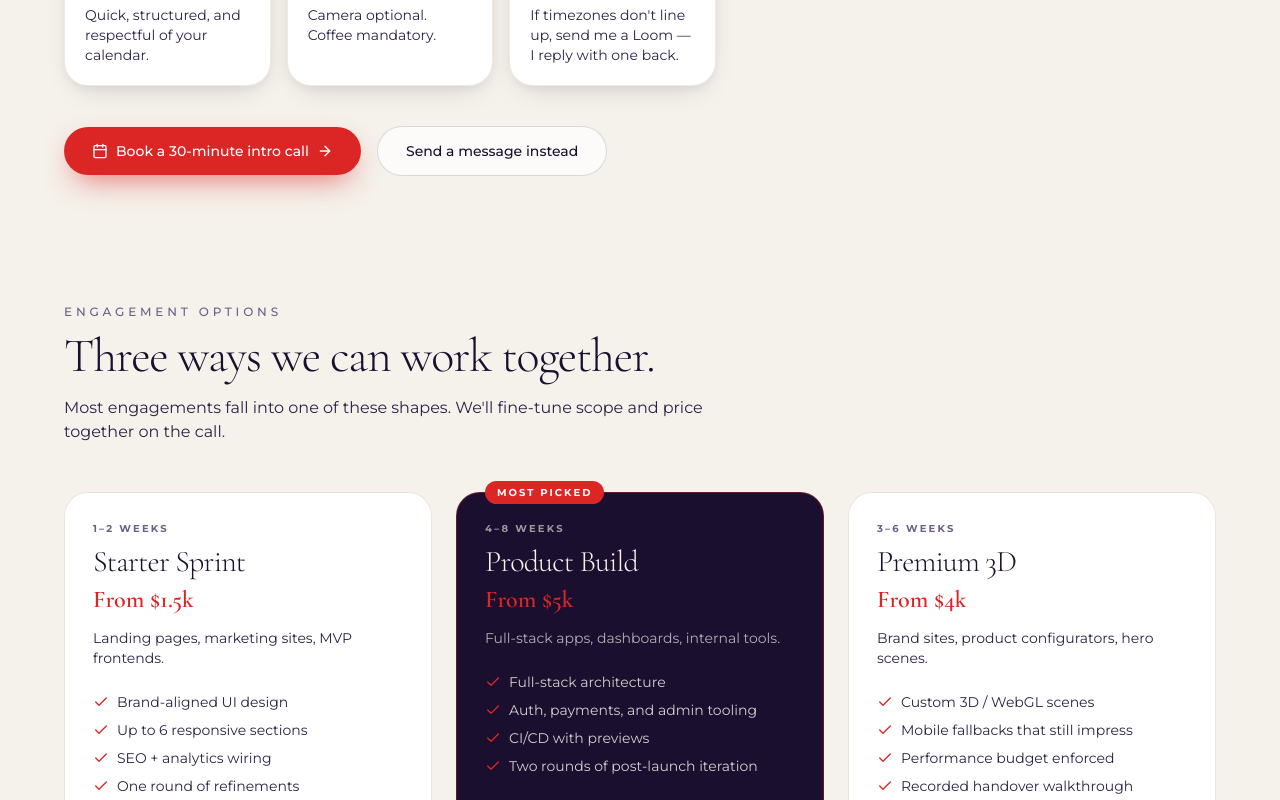
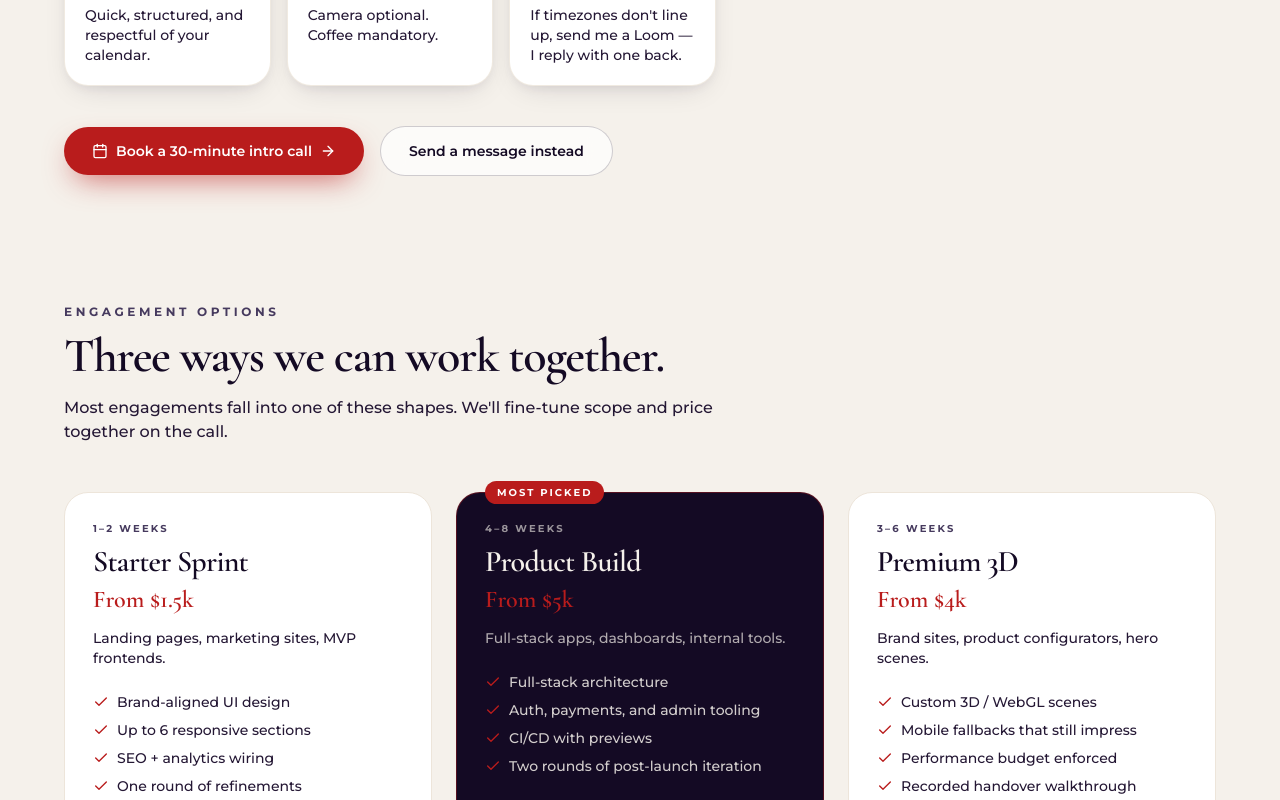
Before and after one commit to ArshPunisher/Portfolio-Arsh, a Next.js app: page /booking in a window 1280 px wide. Shown: the part 560-1360 px from the top of the page. Built offline with nearby package versions, Linux system fonts and the light colour scheme.

Commit message:
style: darken palette and strengthen type weights sitewide

```diff
--- a/src/app/globals.css
+++ b/src/app/globals.css
@@ -3,33 +3,68 @@
 @tailwind utilities;
 
 :root {
-  --color-primary: 124 58 237;
-  --color-secondary: 167 139 250;
-  --color-accent: 220 38 38;
+  --color-primary: 91 33 214;
+  --color-secondary: 109 77 227;
+  --color-accent: 185 28 28;
   --color-bg: 245 241 235;
-  --color-ink: 26 15 46;
-  --accent-rgb: 220 38 38;
+  --color-ink: 20 10 36;
+  --accent-rgb: 185 28 28;
+  --bottom-nav-h: calc(66px + env(safe-area-inset-bottom, 0px));
 }
 
 [data-accent="violet"] {
-  --accent-rgb: 124 58 237;
+  --accent-rgb: 91 33 214;
 }
 [data-accent="lilac"] {
-  --accent-rgb: 167 139 250;
+  --accent-rgb: 109 77 227;
 }
 [data-accent="red"] {
-  --accent-rgb: 220 38 38;
+  --accent-rgb: 185 28 28;
+}
+
+html {
+  /* clip (not hidden) keeps position: sticky working while killing sideways scroll */
+  overflow-x: clip;
+  -webkit-text-size-adjust: 100%;
 }
 
 html,
 body {
+  max-width: 100%;
   background: rgb(var(--color-bg));
   color: rgb(var(--color-ink));
   font-family: var(--font-montserrat), "Montserrat", system-ui, sans-serif;
+  /* Medium as the floor — nothing in this UI should read as thin */
+  font-weight: 500;
   -webkit-font-smoothing: antialiased;
   -moz-osx-font-smoothing: grayscale;
   text-rendering: optimizeLegibility;
   scroll-behavior: smooth;
+}
+
+/* Touch-first defaults */
+button,
+a,
+[role="button"],
+input,
+select,
+textarea {
+  -webkit-tap-highlight-color: rgba(20, 10, 36, 0.06);
+}
+
+/* iOS zooms the page when a control's text is under 16px */
+input,
+select,
+textarea {
+  font-size: 16px;
+}
+
+@media (min-width: 640px) {
+  input,
+  select,
+  textarea {
+    font-size: 14px;
+  }
 }
 
 @media (min-width: 1024px) {
@@ -66,16 +101,25 @@ body {
 
 @layer components {
   .container-luxe {
-    @apply mx-auto w-full max-w-[1440px] px-6 sm:px-8 lg:px-12 xl:px-16;
+    @apply mx-auto w-full max-w-[1440px] px-5 sm:px-8 lg:px-12 xl:px-16;
   }
 
   .h-display {
     font-family: var(--font-cormorant), "Cormorant Garamond", serif;
-    @apply font-light tracking-tight leading-[1.05];
+    @apply font-semibold tracking-tight leading-[1.08];
   }
 
   .h-eyebrow {
-    @apply text-xs uppercase tracking-[0.32em] text-ink-muted font-medium;
+    @apply text-[11px] uppercase tracking-[0.24em] text-ink-muted font-bold sm:text-xs sm:tracking-[0.3em];
+  }
+
+  /* Every section on the site shares one vertical rhythm — tighter on phones */
+  .section-y {
+    @apply py-16 sm:py-24 md:py-32;
+  }
+
+  .page-top {
+    @apply pt-24 sm:pt-32 md:pt-40;
   }
 
   .glass-card {
@@ -87,11 +131,11 @@ body {
   }
 
   .gold-button {
-    @apply relative inline-flex items-center justify-center gap-2 rounded-full bg-accent px-7 py-3.5 text-sm font-medium text-white shadow-[0_12px_30px_-10px_rgba(220,38,38,0.7)] transition-all duration-300 ease-luxe hover:-translate-y-0.5 hover:shadow-[0_20px_40px_-10px_rgba(220,38,38,0.85)] active:translate-y-0;
+    @apply relative inline-flex min-h-[48px] items-center justify-center gap-2 rounded-full bg-accent px-6 py-3.5 text-sm font-semibold text-white shadow-[0_12px_30px_-10px_rgba(185,28,28,0.7)] transition-all duration-300 ease-luxe hover:-translate-y-0.5 hover:shadow-[0_20px_40px_-10px_rgba(185,28,28,0.85)] active:translate-y-0 sm:px-7;
   }
 
   .ghost-button {
-    @apply relative inline-flex items-center justify-center gap-2 rounded-full border border-ink/15 bg-white/70 px-7 py-3.5 text-sm font-medium text-ink backdrop-blur-md transition-all duration-300 ease-luxe hover:-translate-y-0.5 hover:border-ink/30 hover:bg-white;
+    @apply relative inline-flex min-h-[48px] items-center justify-center gap-2 rounded-full border border-ink/20 bg-white/70 px-6 py-3.5 text-sm font-semibold text-ink backdrop-blur-md transition-all duration-300 ease-luxe hover:-translate-y-0.5 hover:border-ink/35 hover:bg-white sm:px-7;
   }
 
   .accent-text {
--- a/tailwind.config.js
+++ b/tailwind.config.js
@@ -16,7 +16,7 @@ module.exports = {
     extend: {
       colors: {
         primary: {
-          DEFAULT: "#7C3AED",
+          DEFAULT: "#5B21D6",
           50: "#F4EEFE",
           100: "#E5D6FC",
           200: "#CAAEF9",
@@ -38,7 +38,7 @@ module.exports = {
           700: "#3D2B85",
         },
         accent: {
-          DEFAULT: "#DC2626",
+          DEFAULT: "#B91C1C",
           50: "#FBE9E9",
           100: "#F6CACA",
           200: "#EF9494",
@@ -49,10 +49,10 @@ module.exports = {
           700: "#5F0D0D",
         },
         ink: {
-          DEFAULT: "#1A0F2E",
-          soft: "#2D2244",
-          muted: "#6B5F87",
-          subtle: "#9C92B5",
+          DEFAULT: "#140A24",
+          soft: "#241734",
+          muted: "#463A5E",
+          subtle: "#6B5F87",
         },
         cream: {
           DEFAULT: "#F5F1EB",
@@ -110,6 +110,10 @@ module.exports = {
         luxe: "cubic-bezier(0.16, 1, 0.3, 1)",
         soft: "cubic-bezier(0.25, 0.46, 0.45, 0.94)",
       },
+      spacing: {
+        "safe-b": "env(safe-area-inset-bottom, 0px)",
+        "bottom-nav": "calc(66px + env(safe-area-inset-bottom, 0px))",
+      },
       perspective: {
         500: "500px",
         1000: "1000px",
```
